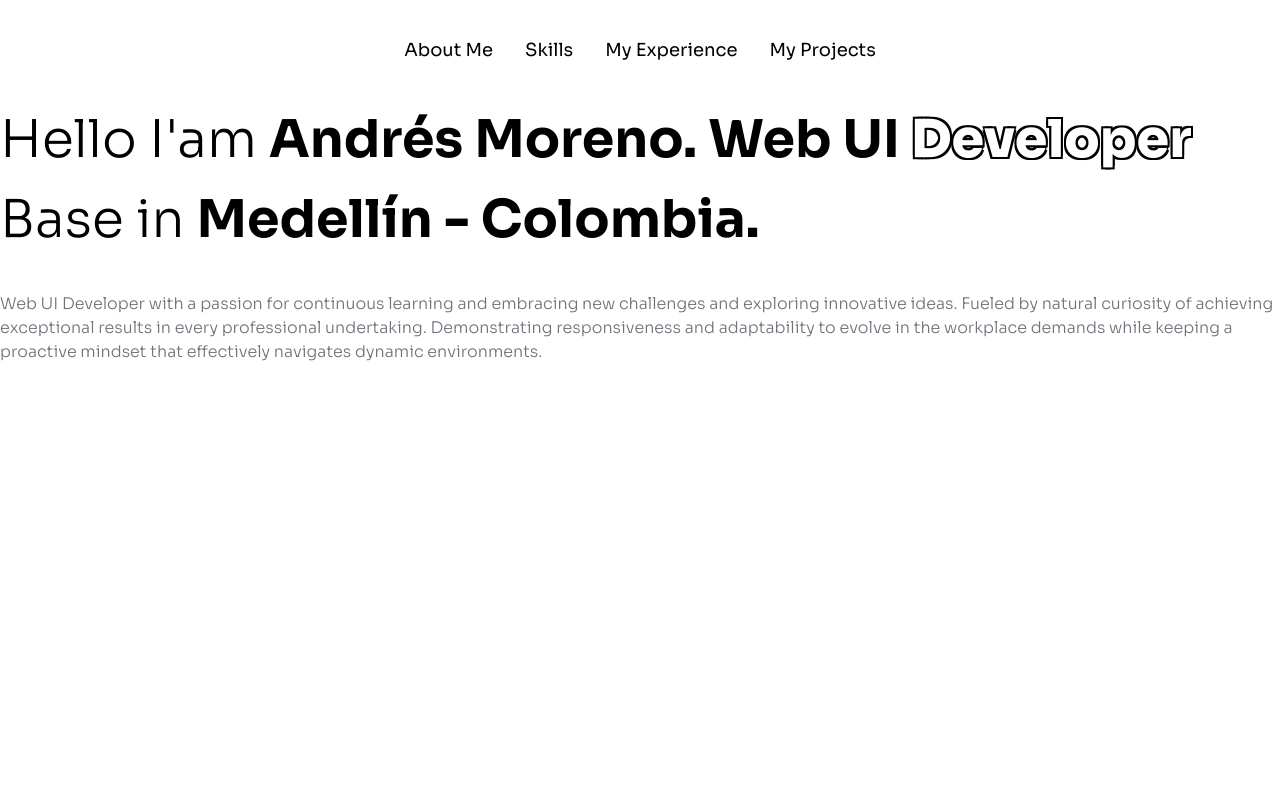
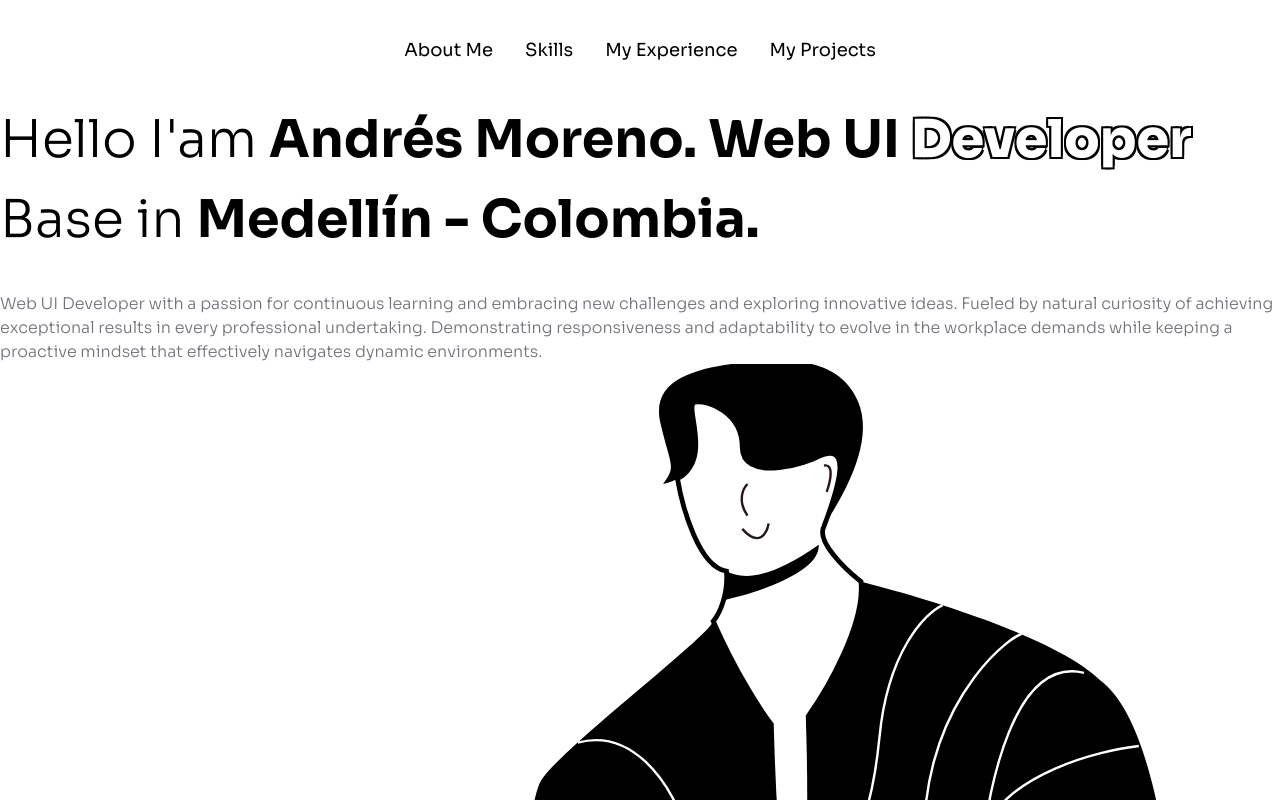
Before and after one commit to andresmorenoj/andresmorenoj, a Next.js app: page / in a window 1280 px wide. Shown: the top 800 px of the page. Built offline with nearby package versions, Linux system fonts and the light colour scheme.

Commit message:
feat: created ImageFigure component

```diff
--- a/src/app/page.tsx
+++ b/src/app/page.tsx
@@ -3,7 +3,7 @@
 import dynamic from "next/dynamic";
 import { Header } from "@components/organisms";
 import { TextsContentContainer } from "@components/molecules";
-import { Heading, Text } from "@components/atoms";
+import { Heading, Text, ImageFigure } from "@components/atoms";
 import { contentData } from "@constants/index";
 
 const AppThemeProvider = dynamic(() => import("@theme/theme.provider"));
@@ -30,6 +30,7 @@ export default function Home() {
             </p>
           }
         />
+        <ImageFigure width={100}/>
       </main>
     </AppThemeProvider>
   );
--- /dev/null
+++ b/src/components/atoms/ImageFigure/ImageFigure.component.tsx
@@ -0,0 +1,29 @@
+import Image from "next/image";
+
+import { StyledImageContainer } from "./ImageFigure.styled";
+
+export interface IImage {
+  width: number;
+}
+
+export const ImageFigure: React.FC<IImage> = ({ width }) => {
+
+	const validWidth = width < 0 || width > 100 ? 100 : width;
+
+	return (
+		<StyledImageContainer width={ validWidth }>
+			<Image
+				alt="something"
+				src="/images/man.svg"
+				sizes="100vw"
+				width={100}
+				height={100}
+				style={{
+					width: "100%",
+					height: "auto",
+					objectFit: 'contain',
+				}}
+			/>
+		</StyledImageContainer>
+	)
+};
--- /dev/null
+++ b/src/components/atoms/ImageFigure/ImageFigure.styled.tsx
@@ -0,0 +1,13 @@
+import styled from "styled-components";
+
+import { IImage } from "./ImageFigure.component";
+
+export const StyledImageContainer = styled.figure<IImage>(
+  ({ width }) => `
+	position: relative;
+	margin: 0;
+	padding: 0;
+	width: ${width.toString()}%;
+	height: auto;
+`
+);
--- a/src/components/atoms/index.ts
+++ b/src/components/atoms/index.ts
@@ -1,3 +1,4 @@
 export * from './MenuItem/MenuItem.component';
 export * from './Heading/Heading.component';
 export * from './Text/Text.component';
+export * from './ImageFigure/ImageFigure.component';
```
